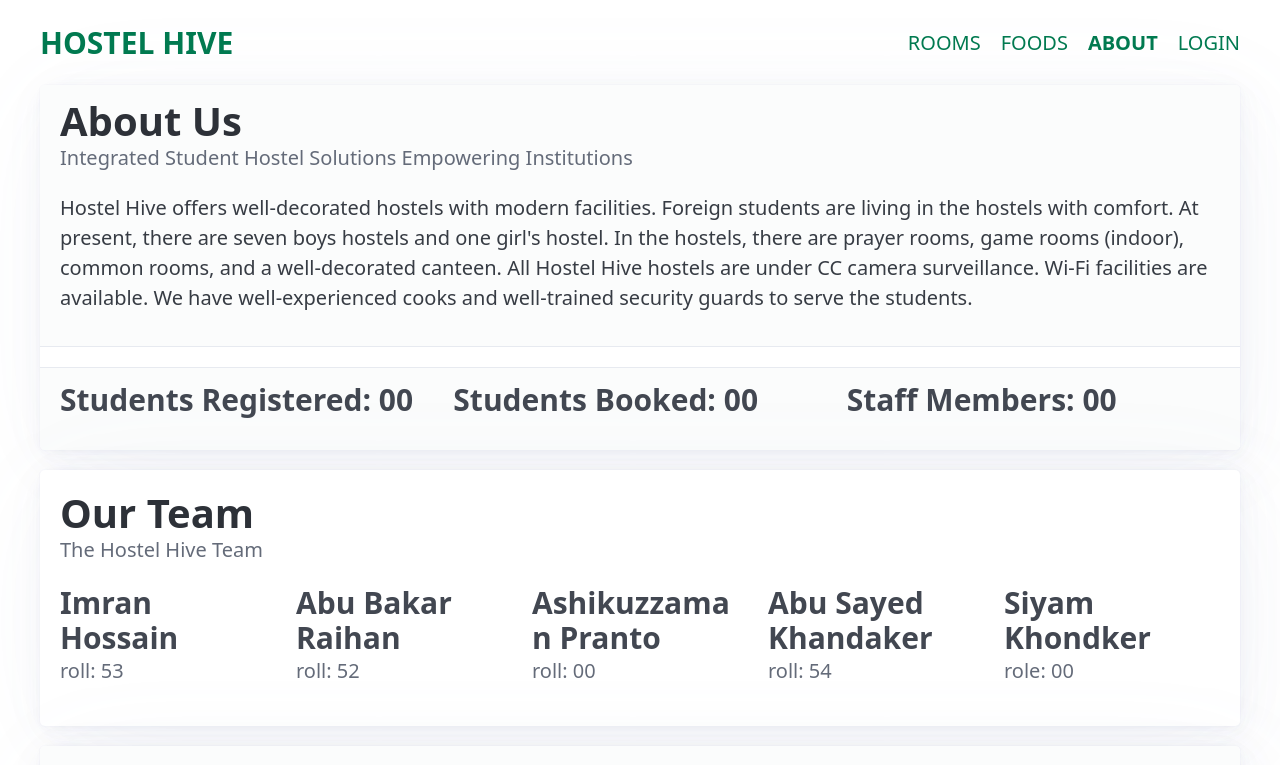
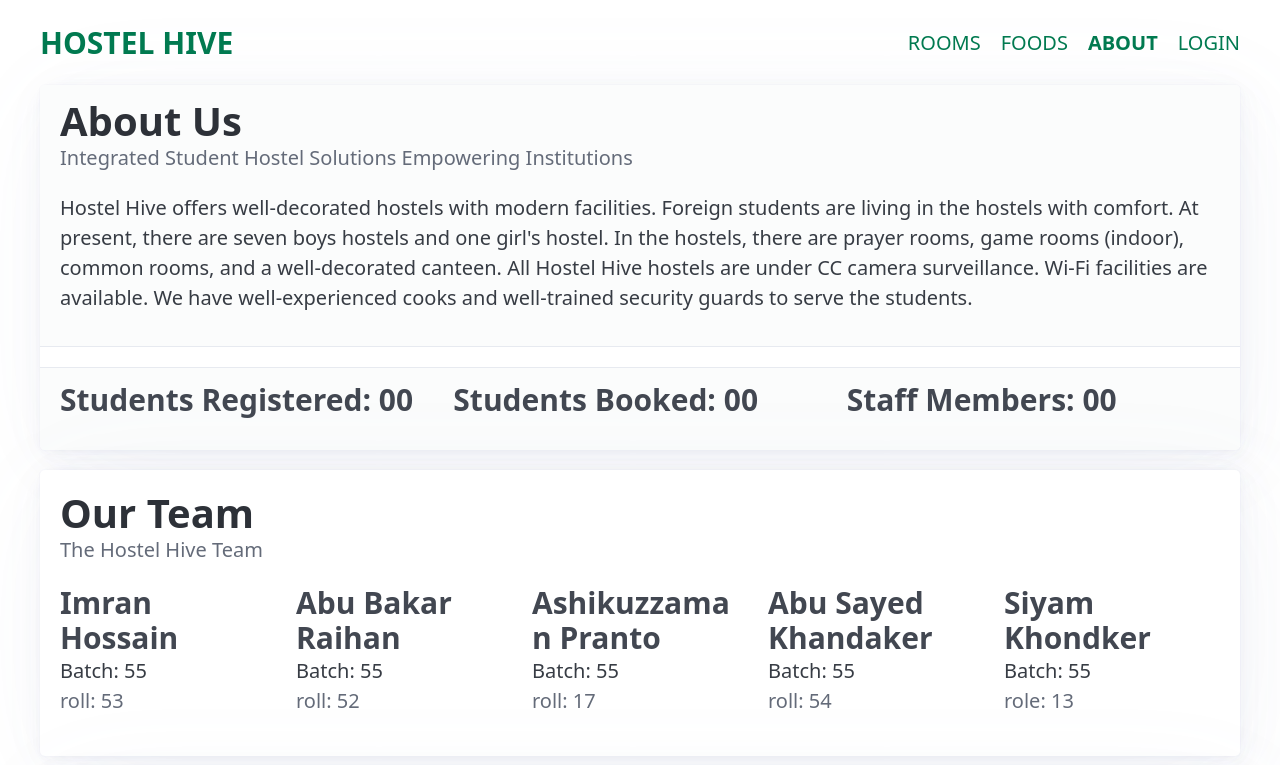
Before and after one commit to push-on/Hostel_Hive_Project_React_Firebase, a React (Vite) app: page /about in a window 1280 px wide. Shown: the top 765 px of the page. Built offline with nearby package versions, Linux system fonts and the light colour scheme; no server answers; the database is empty.

Commit message:
Update 10/02/2023 17:48:23

```diff
--- a/src/pages/HomePage/About.tsx
+++ b/src/pages/HomePage/About.tsx
@@ -75,24 +75,28 @@ export default function About() {
           <div className="grid">
             <hgroup>
               <h3>Imran Hossain</h3>
-              <p></p>
+              <p>Batch: 55</p>
               <p>roll: 53</p>
             </hgroup>
             <hgroup>
               <h3>Abu Bakar Raihan</h3>
+              <p>Batch: 55</p>
               <p>roll: 52</p>
             </hgroup>
             <hgroup>
               <h3>Ashikuzzaman Pranto</h3>
-              <p>roll: 00</p>
+              <p>Batch: 55</p>
+              <p>roll: 17</p>
             </hgroup>
             <hgroup>
               <h3>Abu Sayed Khandaker</h3>
+              <p>Batch: 55</p>
               <p>roll: 54</p>
             </hgroup>
             <hgroup>
               <h3>Siyam Khondker</h3>
-              <p>role: 00</p>
+              <p>Batch: 55</p>
+              <p>role: 13</p>
             </hgroup>
           </div>
         </article>
--- a/src/pages/SignUp.tsx
+++ b/src/pages/SignUp.tsx
@@ -77,7 +77,7 @@ export default function SignUp() {
         toast.error(error.message)
       })
     } else {
-       toast.error("Please select user type")
+      toast.error("Please select user type")
     }
   }
 
```
